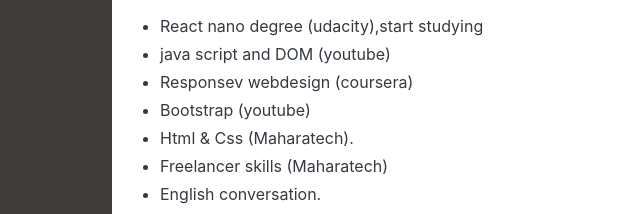
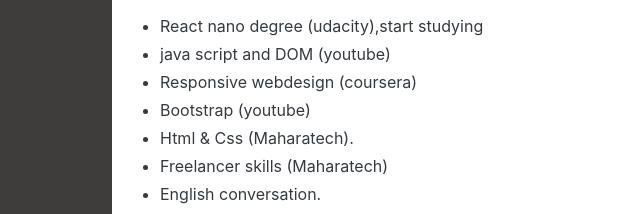
Before and after one commit to Mohamed-a591/my-resume, a plain HTML site: page index.html in a window 1280 px wide. Shown: the part 1136-1350 px from the top of the page, 433-1073 px from the left. Drawn offline with Linux system fonts and the light colour scheme.

Commit message:
Update index.html

```diff
--- a/index.html
+++ b/index.html
@@ -145,7 +145,7 @@
                         <ul>
                             <li>React nano degree   (udacity),start studying</li>
                             <li>java script and DOM (youtube)</li>
-                            <li>Responsev webdesign (coursera)</li>
+                            <li>Responsive webdesign (coursera)</li>
                             <li>Bootstrap (youtube)</li>
                             <li>Html &amp; Css (Maharatech).  </li>
                             <li>Freelancer skills (Maharatech)</li>
```
